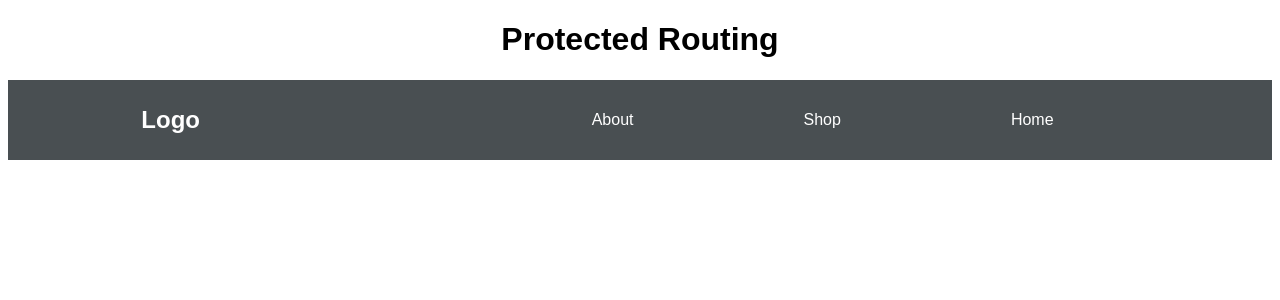
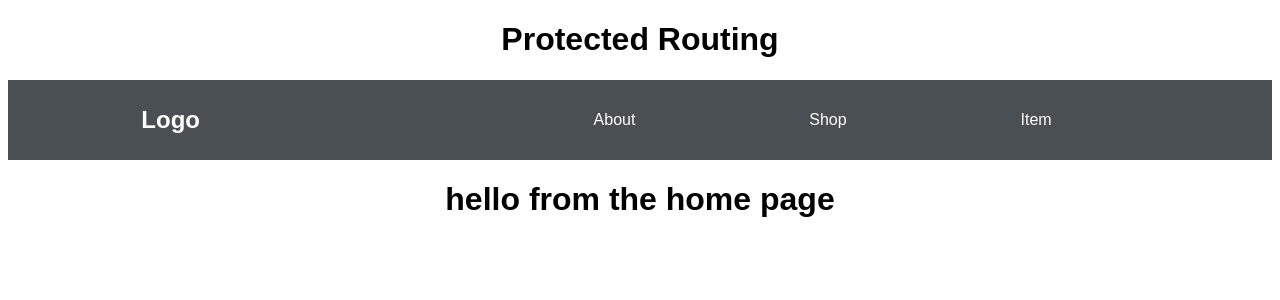
Before and after one commit to Sophi-E/React-router-test, a React (Create React App) app: page / in a window 1280 px wide. Shown: the top 300 px of the page. Built offline with nearby package versions, Linux system fonts and the light colour scheme.

Commit message:
styles
fixed styling

```diff
--- a/src/App.js
+++ b/src/App.js
@@ -1,17 +1,25 @@
 import React from "react";
 import "./styles.css";
 import { BrowserRouter as Router, Route, Switch } from "react-router-dom";
-import about from "./about";
-import shop from "./shop";
-import item from "./item";
+import About from "./About";
+import Shop from "./Shop";
+import Item from "./Item";
 import Nav from "./Nav";
 import LandingPage from "./LandingPage";
 
 export default function App() {
   return (
-    <div className="App">
-      <h1>Protected Routing</h1>
-      <Nav />
-    </div>
+    <Router>
+      <div className="App">
+        <h1>Protected Routing</h1>
+        <Nav />
+        <Switch>
+          <Route path="/" exact component={LandingPage} />
+          <Route path="/about" component={About} />
+          <Route path="/shop" component={Shop} />
+          <Route path="/item" component={Item} />
+        </Switch>
+      </div>
+    </Router>
   );
 }
--- a/src/LandingPage.js
+++ b/src/LandingPage.js
@@ -3,7 +3,7 @@ import React from "react";
 const LandingPage = () => {
   return (
     <div>
-      <h1> hello from the landing page</h1>
+      <h1> hello from the home page</h1>
     </div>
   );
 };
--- a/src/Nav.js
+++ b/src/Nav.js
@@ -1,13 +1,24 @@
 import React from "react";
+import { Link } from "react-router-dom";
 
 const Nav = () => {
+  const linkStyle = {
+    color: "white",
+    textDecoration: "none"
+  };
   return (
     <nav>
       <h1>Logo</h1>
       <ul className="nav-links">
-        <li>About</li>
-        <li>Shop</li>
-        <li>Home</li>
+        <Link style={linkStyle} to="/about">
+          <li>About</li>
+        </Link>
+        <Link style={linkStyle} to="/shop">
+          <li>Shop</li>
+        </Link>
+        <Link style={linkStyle} to="/item">
+          <li>Item</li>
+        </Link>
       </ul>
     </nav>
   );
```
Also changed, not shown: src/About.js (renamed from src/about.js), src/Item.js (renamed from src/item.js), src/Shop.js (renamed from src/shop.js).
